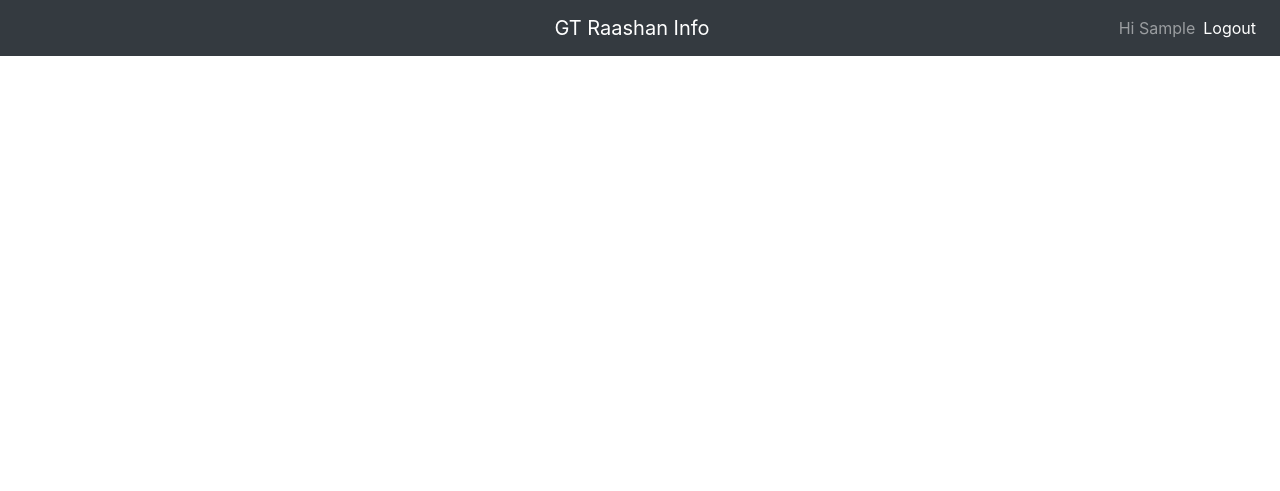
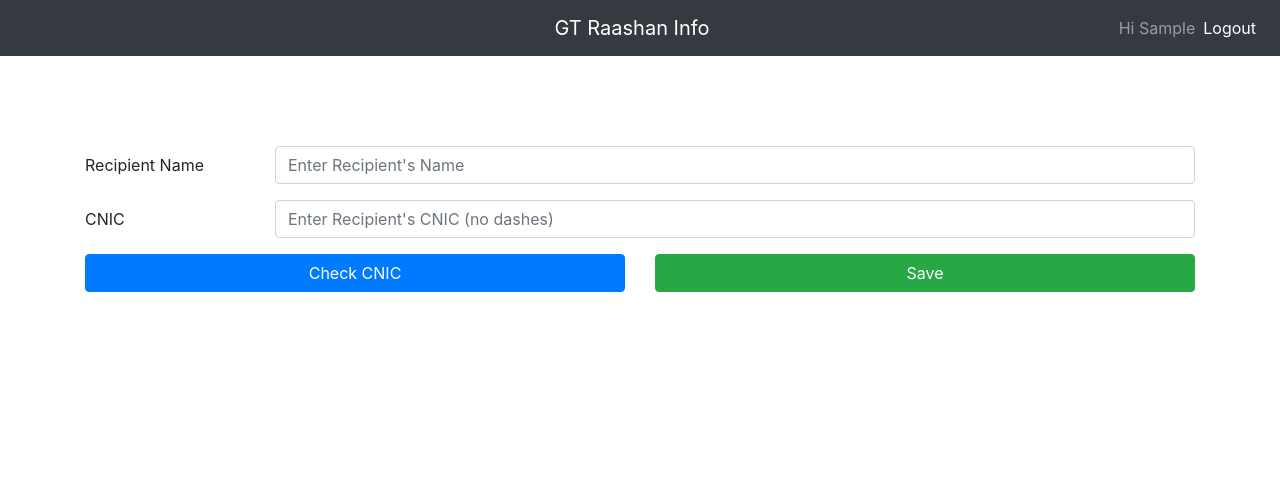
Before and after one commit to aamirbilvani/gt_raashan, a Django app: page / in a window 1280 px wide. Shown: the top 491 px of the page. Run offline with Django 3.2, Linux system fonts and the light colour scheme; a user stored in the database is signed in; tables that the repository leaves empty hold one stand-in row (values such as "Sample post"); some libraries are stand-ins or nearby versions.

Commit message:
Added the Recipient form: - Added the form for creating recipients and received - Added an index to the recipient's CNIC field - Fixed the styling of the select2 boxes - Added the logic for calling API to check CNIC - Added the JS and validation for the recipients form - Updated the serializers to return more meaningful data

```diff
--- a/raashan_site/raashan_info/forms.py
+++ b/raashan_site/raashan_info/forms.py
@@ -1,4 +1,4 @@
-from django.forms import ModelForm
+from django import forms
 from django.contrib.auth.forms import UserCreationForm, UserChangeForm
 from .models import CustomUser, Worker
 
@@ -23,7 +23,12 @@ class CustomUserChangeForm(UserChangeForm):
 
 
 
-class WorkerForm(ModelForm):
+class RecipientForm(forms.Form):
+    name = forms.CharField()
+    cnic = forms.CharField(widget=forms.NumberInput)
+
+
+class WorkerForm(forms.ModelForm):
     class Meta:
         model = Worker
         fields = ['user', 'organization']
--- a/raashan_site/raashan_info/models.py
+++ b/raashan_site/raashan_info/models.py
@@ -44,7 +44,7 @@ class Worker(models.Model):
 
 class Recipient(models.Model):
     name = models.CharField('Recipient Name', max_length=100)
-    cnic = models.CharField('CNIC', max_length=13)
+    cnic = models.CharField('CNIC', db_index=True, max_length=13)
 
     def __str__(self):
         return self.name + ": {0}-{1}-{2}".format(self.cnic[0:5], self.cnic[5:12], self.cnic[12])
--- a/raashan_site/raashan_info/static/custom/css/styles.css
+++ b/raashan_site/raashan_info/static/custom/css/styles.css
@@ -141,3 +141,13 @@ input.currency {
   left: 100%;
   margin-left: 15px;
 }
+
+.select2-selection__rendered {
+  line-height: 38px !important;
+}
+.select2-container .select2-selection--single {
+  height: 38px !important;
+}
+.select2-selection__arrow {
+  height: 38px !important;
+}
--- /dev/null
+++ b/raashan_site/raashan_info/static/custom/js/recipient.js
@@ -0,0 +1,81 @@
+// Add a function to activate the validity styling of all forms on submission
+(function() {
+    'use strict';
+    window.addEventListener('load', function() {
+        // Fetch all the forms we want to apply custom Bootstrap validation styles to
+        var forms = document.getElementsByClassName('needs-validation');
+        // Loop over them and prevent submission
+        var validation = Array.prototype.filter.call(forms, function(form) {
+            form.addEventListener('submit', function(event) {
+                if (form.checkValidity() === false) {
+                    event.preventDefault();
+                    event.stopPropagation();
+                }
+                form.classList.add('was-validated');
+            }, false);
+        });
+    }, false);
+})();
+
+// method to check the CNIC using an API call
+$('#checkCNIC').click(function() {
+    // first check if the form is valid
+    var form = document.getElementsByClassName('recipient-form')[0];
+    if (!form.checkValidity()) {
+        form.classList.add('was-validated');
+    } else {
+        // disable the button and add a spinner and loading status
+        $('#checkCNIC').attr('disabled', true);
+        $('#checkCNIC').html('<span class="spinner-border spinner-border-sm" role="status" aria-hidden="true"></span> Checking...');
+
+        // call the API using the CNIC value
+        var cnic = $('#cnic').val()
+        $.getJSON('/api/received?cnic=' + cnic, function(data) {
+            // if result is returned format it and then populate the modal accordingly
+            if (data.length > 0) {
+                var received = data[0];
+
+                var textvalue = ""
+                if (received.recipient.name) {
+                    textvalue += received.recipient.name + " with CNIC: ";
+                }
+                else {
+                    textvalue += "Recipient with CNIC: ";
+                }
+
+                // format the CNIC with dashes
+                textvalue += received.recipient.cnic.slice(0, 5) + "-" + received.recipient.cnic.slice(5, 12) + "-" + received.recipient.cnic.slice(12) + " ";
+
+                textvalue += "last received raashan from ";
+
+                if (received.worker.user.first_name) {
+                    textvalue += received.worker.user.first_name + " " + received.worker.user.last_name + " ";
+                }
+                else {
+                    textvalue += received.worker.user.username + " ";
+                }
+
+                textvalue += "of " + received.worker.organization.name + " ";
+
+                var m = moment(received.date);
+                textvalue += "on <b>" + m.format('dddd, MMMM Do YYYY, h:mm:ss a') + "</b>.";
+
+                $('#recipientModalLabel').text('Recipient Found');
+                $('#recipientModalContent').html(textvalue);
+                $('#recipientModal').modal('show');
+
+                $('#checkCNIC').attr('disabled', false);
+                $('#checkCNIC').html('Check CNIC');
+            }
+            // else just populate the modal without a result
+            else {
+                $('#recipientModalLabel').text('Not Found');
+                $('#recipientModalContent').text('Recipient with CNIC: ' + cnic + ' was not found.');
+                $('#recipientModal').modal('show');
+
+                $('#checkCNIC').attr('disabled', false);
+                $('#checkCNIC').html('Check CNIC');
+            }
+        });
+    }
+});
--- a/raashan_site/raashan_info/templates/base.html
+++ b/raashan_site/raashan_info/templates/base.html
@@ -7,6 +7,7 @@
         <meta name="viewport" content="width=device-width, initial-scale=1, shrink-to-fit=no">
         <title>
             {% block title %}
+                GT Raashan Info
             {% endblock %}
         </title>
         <script src="https://code.jquery.com/jquery-3.4.1.min.js" integrity="sha256-CSXorXvZcTkaix6Yvo6HppcZGetbYMGWSFlBw8HfCJo=" crossorigin="anonymous"></script>
--- a/raashan_site/raashan_info/templates/raashan_info/index.html
+++ b/raashan_site/raashan_info/templates/raashan_info/index.html
@@ -1,13 +1,73 @@
 {% extends 'base.html' %}
-{% block title %}
-GT Raashan Info - Home
+{% load static %}
+
+{% block header_extras %}
+    <script src="https://cdnjs.cloudflare.com/ajax/libs/moment.js/2.24.0/moment.min.js"></script>
+{% endblock %}
+
+
+{% block back_button %}
 {% endblock %}
 
 {% block content %}
     <div class="container">
+        <form class="recipient-form needs-validation" method="POST" novalidate>
+            {% csrf_token %}
+            {{ form.non_field_errors }}
 
+            <div class="form-group row">
+                <label class="col-sm-2 col-form-label" for="name">Recipient Name</label>
+                <div class="col-sm-10">
+                    <input type="text" required id="name" name="name" class="form-control" placeholder="Enter Recipient's Name">
+                    <div class="invalid-feedback">
+                        Please enter recipient's name.
+                    </div>
+                </div>
+            </div>
+            <div class="form-group row">
+                <label class="col-sm-2 col-form-label" for="cnic">CNIC</label>
+                <div class="col-sm-10">
+                    <input type="number" required id="cnic" name="cnic" class="form-control" min="1000000000000" max="9999999999999" maxlength="13" placeholder="Enter Recipient's CNIC (no dashes)">
+                    <div class="invalid-feedback">
+                        Please enter recipient's CNIC (13 digits only).
+                    </div>
+                </div>
+            </div>
+            <div class="row">
+                <div class="col text-left">
+                    <button id="checkCNIC" type="button" class="btn btn-block btn-primary" value="Check CNIC">
+                        Check CNIC
+                    </button>
+                </div>
+                <div class="col text-right">
+                    <input type="submit" class="btn btn-block btn-success" value="Save"/>
+                </div>
+            </div>
+        </form>
+
+    </div>
+
+    <!-- Modal -->
+    <div class="modal fade" id="recipientModal" tabindex="-1" role="dialog" aria-labelledby="recipientModalLabel" aria-hidden="true">
+        <div class="modal-dialog modal-dialog-centered" role="document">
+        <div class="modal-content">
+            <div class="modal-header">
+                <h5 class="modal-title" id="recipientModalLabel">Recipient Data</h5>
+                <button type="button" class="close" data-dismiss="modal" aria-label="Close">
+                    <span aria-hidden="true">&times;</span>
+                </button>
+            </div>
+            <div class="modal-body">
+                <p id="recipientModalContent">Recipient Content</p>
+            </div>
+            <div class="modal-footer">
+                <button type="button" class="btn btn-secondary" data-dismiss="modal">Close</button>
+            </div>
+        </div>
+        </div>
     </div>
 {% endblock %}
 
-{% block back_button %}
+{% block body_end %}
+    <script src="{% static 'custom/js/recipient.js' %}"></script>
 {% endblock %}
--- a/raashan_site/raashan_info/views.py
+++ b/raashan_site/raashan_info/views.py
@@ -1,12 +1,17 @@
-from django.views.generic import TemplateView, CreateView
+from django.views.generic import FormView, CreateView
 from django.shortcuts import redirect
+from rest_framework import viewsets
+from datetime import datetime
+
 from .models import *
-from rest_framework import viewsets
 from .serializers import *
+from .forms import RecipientForm
 
 
-class IndexView(TemplateView):
+class IndexView(FormView):
     template_name = 'raashan_info/index.html'
+    form_class = RecipientForm
+    success_url = '/'
 
     def dispatch(self, request, *args, **kwargs):
         if not request.user.get_worker():
@@ -14,10 +19,30 @@ class IndexView(TemplateView):
         else:
             return super(IndexView, self).dispatch(request, *args, **kwargs)
 
-    def get_context_data(self, **kwargs):
-        context = super(IndexView, self).get_context_data(**kwargs)
-        context['back_url'] = "/"
-        return context
+    def form_valid(self, form):
+        # get the form data
+        cnic = form.cleaned_data['cnic']
+        name = form.cleaned_data['name']
+
+        # get the worker and recipient objects from the DB
+        worker = self.request.user.get_worker()
+        recipient = Recipient.objects.filter(cnic=cnic).first()
+
+        if recipient:
+            # if recipient's name is different from the saved name, update it
+            if recipient.name != name:
+                recipient.name = name
+                recipient.save()
+        # if recipient doesn't exist, create it
+        else:
+            recipient = Recipient(name=name, cnic=cnic)
+            recipient.save()
+
+        # create the received object
+        received = Received(recipient_id=recipient.id, worker_id=worker.id, date=datetime.now())
+        received.save()
+
+        return super().form_valid(form)
 
 
 
@@ -25,9 +50,16 @@ class WorkerView(CreateView):
     model = Worker
     fields = '__all__'
     template_name = 'raashan_info/worker.html'
+    success_url = '/'
 
-    def get_success_url(self):
-        return '/'
+    def get_context_data(self, **kwargs):
+        context = super(WorkerView, self).get_context_data(**kwargs)
+        current_user = self.request.user
+        if current_user.first_name and current_user.last_name:
+            context['readable_username'] = "{} {}".format(current_user.first_name, current_user.last_name)
+        else:
+            context['readable_username'] = current_user.username
+        return context
 
 
 
```
Also changed, not shown: raashan_site/raashan_info/serializers.py (+17 -11 lines), raashan_site/raashan_info/templates/raashan_info/worker.html (+13 -18 lines), raashan_site/raashan_info/migrations/0002_auto_20200406_1804.py (added), raashan_site/raashan_info/static/custom/js/worker.js (renamed from raashan_site/raashan_info/static/custom/js/misc.js).
